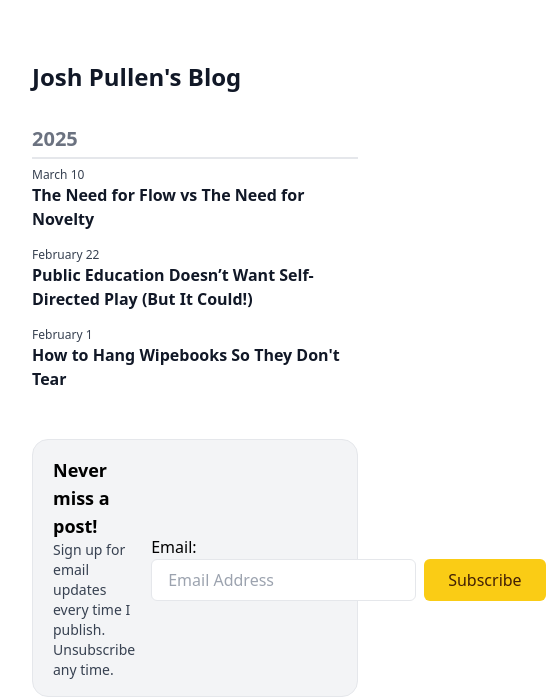
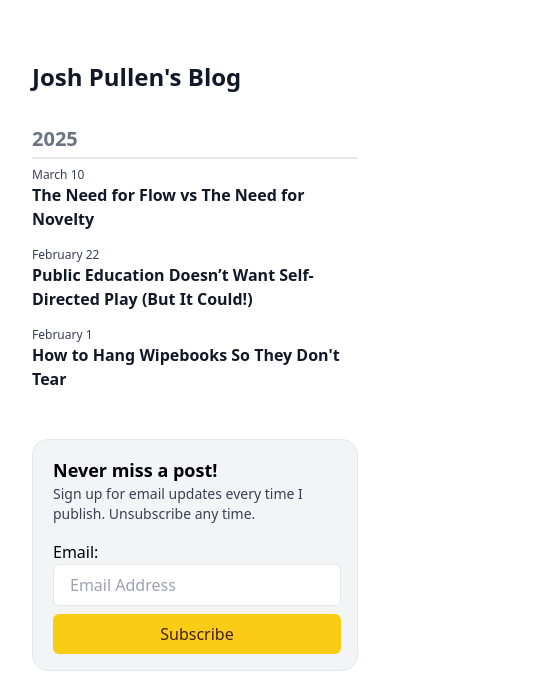
Before and after one commit to PullJosh/joshuapullen.com, an Astro site: page /blog in a window 390 px wide. Shown: the part 103-803 px from the top of the page, 546 px wide, since content can reach past the window. Built offline with nearby package versions, Linux system fonts and the light colour scheme; Astro itself is replaced by a stand-in of ours.

Commit message:
Fix email signup form on small screens

```diff
--- a/src/components/InlineEmailSignupForm.astro
+++ b/src/components/InlineEmailSignupForm.astro
@@ -1,5 +1,5 @@
 <form
-  class="bg-gray-100 border py-4 pl-5 pr-4 rounded-2xl flex space-x-4"
+  class="bg-gray-100 border py-4 pl-5 pr-4 rounded-2xl flex space-y-4 sm:space-x-4 sm:space-y-0 flex-col sm:flex-row"
   action="https://app.kit.com/forms/7835920/subscriptions"
   method="post"
   data-sv-form="7835920"
@@ -14,11 +14,13 @@
       Sign up for email updates every time I publish. Unsubscribe any time.
     </p>
   </div>
-  <div class="flex space-x-2 self-center">
+  <div
+    class="flex flex-col space-y-2 xs:flex-row xs:space-x-2 xs:space-y-0 sm:self-center"
+  >
     <label class="flex-1 flex flex-col">
       <span class="font-medium">Email:</span>
       <input
-        class="bg-white border px-4 py-2 rounded-md flex-1"
+        class="bg-white border px-4 py-2 rounded-md flex-1 w-full"
         name="email_address"
         aria-label="Email Address"
         placeholder="Email Address"
@@ -26,8 +28,8 @@
         required
       />
     </label>
-    <div class="flex-initial flex flex-col">
-      <span class="font-medium">&nbsp;</span>
+    <div class="flex-initial flex-col flex">
+      <span class="font-medium hidden xs:block">&nbsp;</span>
       <button
         type="submit"
         class="bg-yellow-400 text-yellow-950 px-6 py-2 rounded-md flex-1 hover:bg-yellow-300 active:bg-yellow-500 transition-colors"
```
